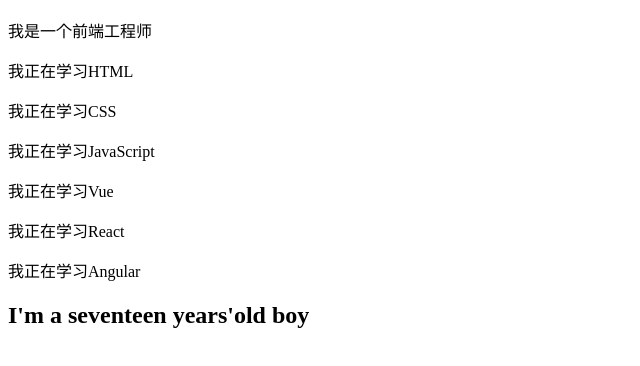
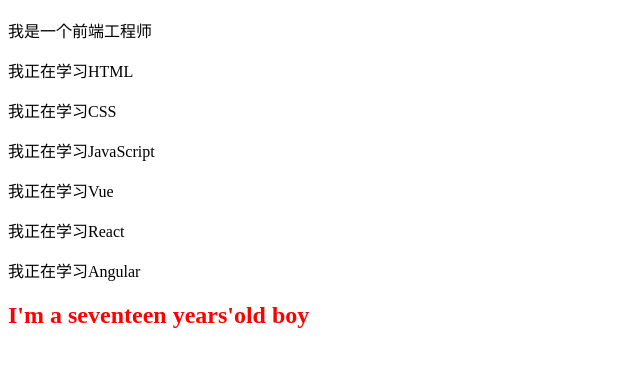
Before and after one commit to hyiwan/learnhtml, a plain HTML site: page index.html in a window 1280 px wide. Shown: the part 108-474 px from the top of the page, without its empty margins (0-640 px from the left). Drawn offline with Linux system fonts and the light colour scheme.

Commit message:
改了个颜色

```diff
--- a/index.html
+++ b/index.html
@@ -8,6 +8,9 @@
     <p>我正在学习Vue</p>
     <p>我正在学习React</p>
     <p>我正在学习Angular</p>
+
+    <h2><font color="red">I'm a seventeen years'old boy</font></h2>
+
+
 </body>
-<h2>I'm a seventeen years'old boy</h2>
 </html>
```
